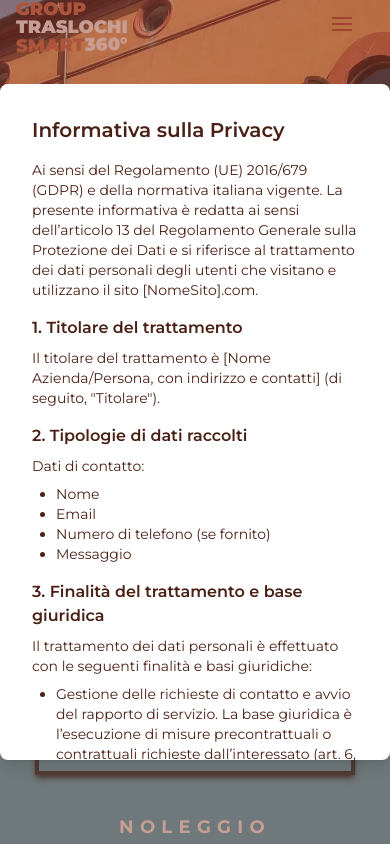
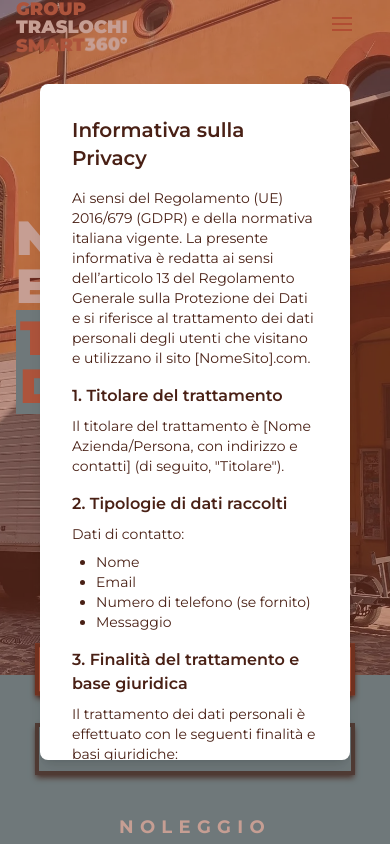
Before and after one commit to boobaGreen/smart360, a React (Vite) app: page / in a window 390 px wide. Shown: the top 844 px of the page. Built offline with nearby package versions, Linux system fonts and the light colour scheme; what tailwindcss-brand-colors, tailwindcss-debug-screens would draw is missing.

Commit message:
privacvy ok2

```diff
--- a/src/Footer.tsx
+++ b/src/Footer.tsx
@@ -17,8 +17,8 @@ export default function Footer() {
     <footer className="font-title font-semibold pt-0  text-center mt-0 text-redCesena-900 w-auto flex flex-col justify-center items-center ">
       <div className="w-1/2 border-t border-gray-200 mb-12"></div>
       <br /> <br />
-      Giuseppe: {tel2} <br /> <br />
-      Filippo: {tel1} <br />
+      Giuseppe <br /> {tel2} <br /> <br />
+      Filippo <br /> {tel1} <br /> <br />
       <a className="">{email}</a> <br />
       <div className="font-title font-normal text-sm">
         <div className="leading-snug my-5">
--- a/src/HeaderAndHero.tsx
+++ b/src/HeaderAndHero.tsx
@@ -17,7 +17,7 @@ export default function HeaderAndHero({
       <header
         className={`${images[currentImage]} bg-cover bg-no-repeat min-h-[80vh] `}
       >
-        <div className="uppercase text-red-800 text-lg md:text-2xl lg:text-3xl font-title font-black pl-4 flex justify-between pr-6 md:hover:bg-bluCesena-500 ">
+        <div className="uppercase text-redCesena-800 text-lg md:text-2xl lg:text-3xl font-title font-black pl-4 flex justify-between pr-6 md:hover:bg-bluCesena-500 ">
           <Logo />
           <NavDesktop setIsVisible={setIsVisible} />
           <NavMobile setIsVisible={setIsVisible} />
--- a/src/components/NavMobile.tsx
+++ b/src/components/NavMobile.tsx
@@ -21,20 +21,20 @@ export const NavMobile = ({ setIsVisible }: NavMobileProps) => {
   };
 
   return (
-    <div ref={ref} className="lg:hidden text-white ">
+    <div ref={ref} className="lg:hidden text-white z-50 ">
       <div className="text-redCesena-500">
         <Hamburger toggled={isOpen} size={20} toggle={setOpen} />
       </div>
-      <AnimatePresence>
+      <AnimatePresence >
         {isOpen && (
           <motion.div
             initial={{ opacity: 0 }}
             animate={{ opacity: 1 }}
             exit={{ opacity: 0 }}
             transition={{ duration: 0.2 }}
-            className="fixed left-0 shadow-4xl right-0 top-[3.5rem] mt-0 bg-neutral-950 border-b border-b-white/20 md:mt-4"
+            className=" fixed left-0 shadow-4xl right-0 top-[3.5rem] mt-0 bg-neutral-950 border-b border-b-white/20 md:mt-4 flex justify-center"
           >
-            <ul className="grid gap-2 bg-bluCesena-500 p-20">
+            <ul className="grid gap-2  px-20 py-20  mx-2 rounded-3xl">
               {routes.map((route, idx) => {
                 const { Icon } = route;
 
@@ -49,7 +49,7 @@ export const NavMobile = ({ setIsVisible }: NavMobileProps) => {
                       delay: 0.1 + idx / 10,
                     }}
                     key={route.title}
-                    className="w-full p-[0.08rem] rounded-xl bg-gradient-to-tr from-neutral-800 via-neutral-950 to-neutral-700"
+                    className="w-full p-[0.08rem] rounded-xl bg-gradient-to-tr from-bluCesena-200  via-bluCesena-500 to-bluCesena-700"
                   >
                     <a
                       onClick={() => {
--- a/src/components/PrivacyModal.tsx
+++ b/src/components/PrivacyModal.tsx
@@ -22,8 +22,8 @@ const PrivacyModal = ({ isVisible, setIsVisible }: PrivacyModalProps) => {
   if (!isVisible) return null;
 
   return (
-    <div className="fixed inset-0 bg-black bg-opacity-50 flex items-center justify-center z-50 bg-redCesena-600">
-      <div className="bg-white p-8 rounded-lg max-w-lg w-full shadow-lg overflow-y-auto max-h-[80vh] text-redCesena-900">
+    <div className="fixed inset-0  bg-opacity-50 flex items-center justify-center z-40 bg-redCesena-600 ">
+      <div className="bg-white p-8 rounded-lg md:max-w-lg mx-10 shadow-lg overflow-y-auto max-h-[80vh] text-redCesena-900">
         <h2 className="text-xl font-semibold mb-4">
           Informativa sulla Privacy
         </h2>
--- a/src/components/TruckAnimation.tsx
+++ b/src/components/TruckAnimation.tsx
@@ -37,7 +37,7 @@ const TruckAnimation = () => {
             <div className="absolute top-[12px] right-[10px] w-[60px] h-[35px] bg-bluCesena-200 rounded border-2 border-[#000000]"></div>
 
             {/* Grill */}
-            <div className="absolute top-[60px] right-[80px] w-5 h-[30px] bg-[#646363] rounded z-50 border-2 border-[#000000]"></div>
+            <div className="absolute top-[60px] right-[80px] w-5 h-[30px] bg-[#646363] rounded z-40 border-2 border-[#000000]"></div>
 
             {/* Mirror */}
             <div className="absolute top-[35px] right-[-11px] w-[10px] h-[30px] bg-[#c4253f] border-2 border-[#000000] "></div>
```
